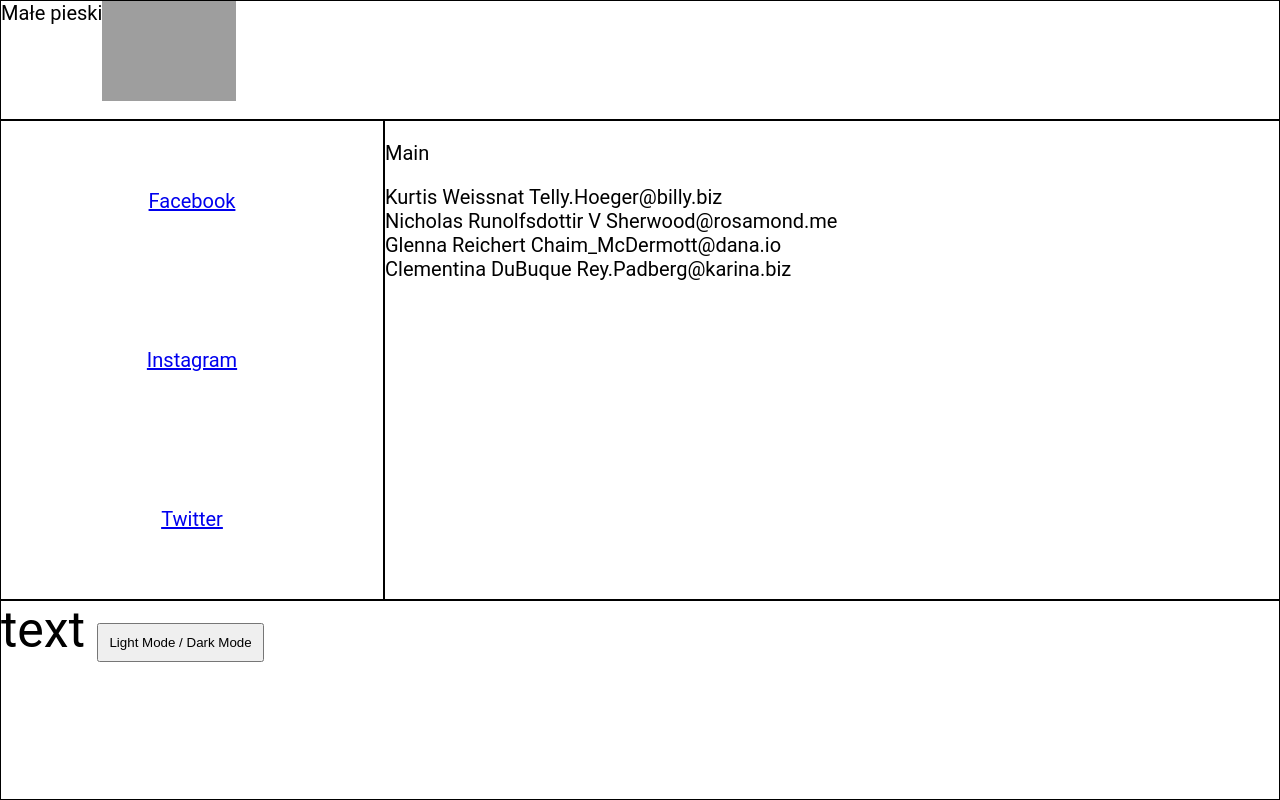
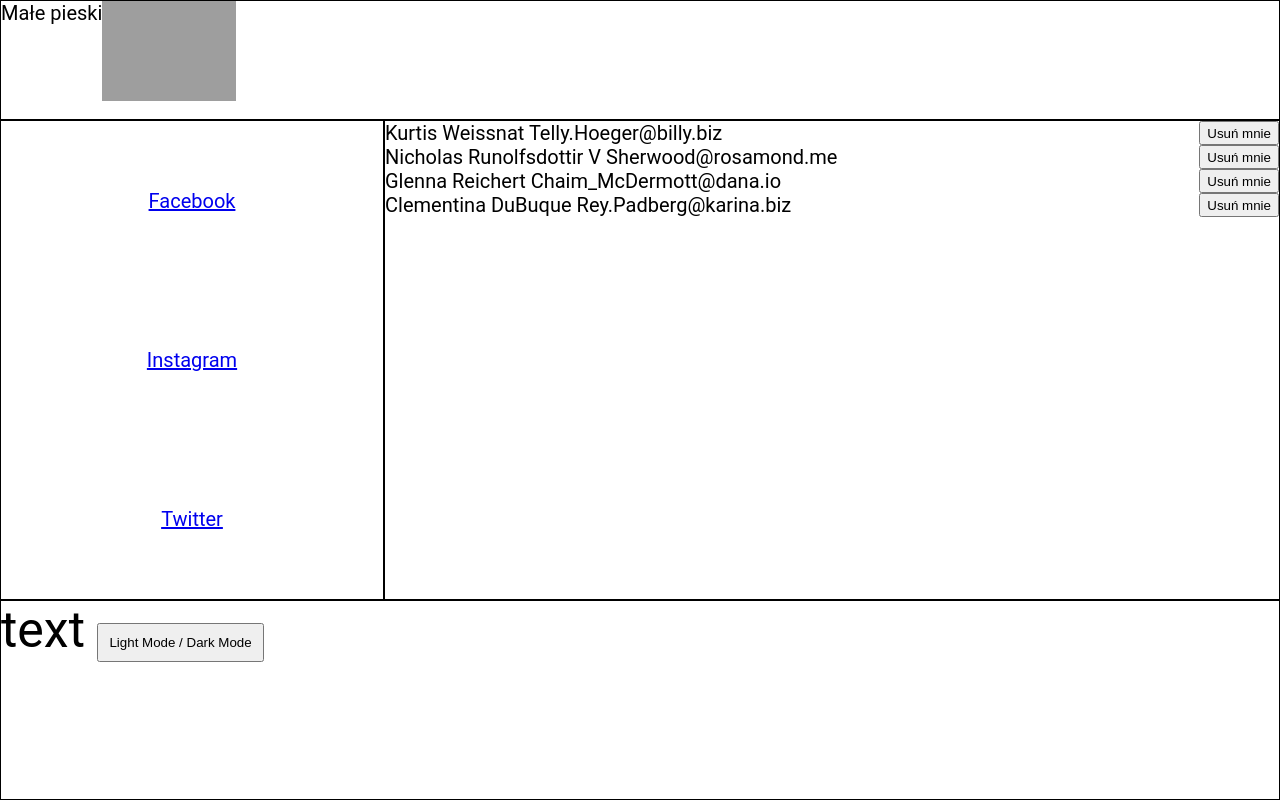
Before and after one commit to infoshareacademy/jfddr8-project-react, a React (Create React App) app in the folder Project 1/: page / in a window 1280 px wide. Built offline with nearby package versions, Linux system fonts and the light colour scheme; grey boxes are pictures that could not be loaded.

Commit message:
zadanie 5 done

```diff
--- a/Project 1/src/App.css
+++ b/Project 1/src/App.css
@@ -20,3 +20,8 @@ body.light{
     background-color: white;
     color: black;
   }
+
+  .deleteButton{
+    display: flex;
+    justify-content: space-between;
+  }
--- a/Project 1/src/App.js
+++ b/Project 1/src/App.js
@@ -8,6 +8,8 @@ import { Users } from "./components/Users/Users";
 import { UsersData } from "./data/users-data";
 import { MenuItems } from "./data/menu-items";
 import { Button } from "./components/Button/Button";
+import { useState } from "react";
+
 
 
 
@@ -17,15 +19,27 @@ const logoSRC = 'https://www.haloursynow.pl/img/artykuly/13214_male-rasy-psow-do
 
 
 function App() {
+const [data, setData] = useState(UsersData)
+
+const handleDelete = (id) => {
+  setData(data.filter((e)=>e.id !== id ))
+  console.log(data)
+}
+
+
+{/* <p>{data === [] ? 'Lista jest pusta' : {data} }</p> */}
+
   return (
     <div className="app" >
       <Header title={'Małe pieski'} logoSRC={logoSRC}/>
       <StyledMiddleContainer>
         <Sidebar menuItems ={MenuItems}/>
-        <Content><Users users={UsersData} /></Content>
+        <Content>
+          <>{data.length === 0 && <p>Error</p>}</>
+          <Users handleDelete={handleDelete} users={data} />
+      </Content>
       </StyledMiddleContainer>
       <Footer text={'text'}><Button></Button></Footer>
-
     </div>
   );
 }
--- a/Project 1/src/components/Content/Content.js
+++ b/Project 1/src/components/Content/Content.js
@@ -2,9 +2,10 @@ import { StyledContent } from "./Content.style";
 
 
 function Content (props) {
-  return (<StyledContent><p>Main</p>
+  return (<StyledContent>
     {props.children}
     </StyledContent>)
+
 }
 
 export default Content;
--- a/Project 1/src/components/Users/User.js
+++ b/Project 1/src/components/Users/User.js
@@ -1,8 +1,11 @@
+
 export function User (props) {
 
 return(
-    <div>
-        {props.name} {props.email}
+    <div className="deleteButton">
+
+        <>{props.name} {props.email} </>
+        <button onClick={() => props.handleDelete(props.id)}> Usuń mnie </button>
     </div>
 )
 }
--- a/Project 1/src/components/Users/Users.js
+++ b/Project 1/src/components/Users/Users.js
@@ -1,10 +1,16 @@
 import { User } from "./User";
+
 export function Users(props) {
+
+
+
   return (
     <div>
+
       {props.users.map((element) => (
-        <User name={element.name} email={element.email} />
+        <User name={element.name} email={element.email} id={element.id} handleDelete={props.handleDelete}/>
       ))}
+
     </div>
   );
 }
```
Also changed, not shown: 1 other file (tests, documents, lock files or other folders).
